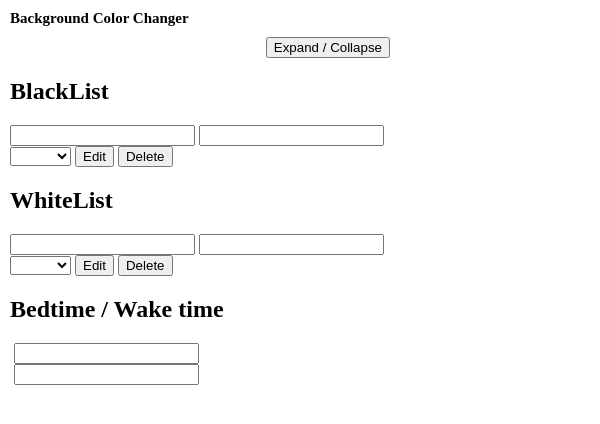
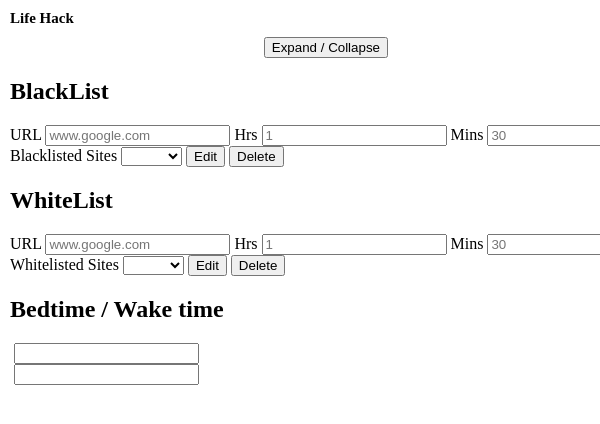
Before and after one commit to dreykhtman/scream-team, a browser extension: page Scream-Project/popup.html in a window 400 px wide. Both pictures are taken after a click on the button "Expand / Collapse". Shown: the top 424 px of the page, 600 px wide, since content can reach past the window. Drawn offline with Linux system fonts and the light colour scheme.

Commit message:
edited blacklisted and whitelisted sites view to match wireframe :star:

```diff
--- a/Scream-Project/popup.html
+++ b/Scream-Project/popup.html
@@ -12,7 +12,7 @@
   </head>
 
   <body>
-    <h1>Background Color Changer</h1>
+    <h1>Life Hack</h1>
     <div id="container">
       <div id="chart">
         <!-- usage chart will go here -->
@@ -24,10 +24,15 @@
       <div class="list"> <!-- blacklist section -->
         <h2>BlackList</h2>
         <div class="input-section">
-          <input /> <!-- url -->
-          <input /> <!-- time -->
+          <label>URL</label>
+          <input type="text" placeholder="www.google.com"/> <!-- url -->
+          <label>Hrs</label> <!-- time -->
+          <input type="number" placeholder="1"/>
+          <label>Mins</label>
+          <input type="number" placeholder="30"/>
         </div>
         <div class="dropdown-list-section">
+          <span>Blacklisted Sites</span>
           <select id="dropdown"> <!-- dropdown list of sites -->
               <option selected disabled hidden value=''></option>
               <option value="white">White</option>
@@ -44,10 +49,15 @@
       <div class="list"> <!-- whitelist section -->
         <h2>WhiteList</h2>
         <div class="input-section">
-          <input /> <!-- url -->
-          <input /> <!-- time -->
+          <label>URL</label>
+          <input type="text" placeholder="www.google.com"/> <!-- url -->
+          <label>Hrs</label> <!-- time -->
+          <input type="number" placeholder="1"/>
+          <label>Mins</label>
+          <input type="number" placeholder="30"/>
         </div>
         <div class="dropdown-list-section">
+          <span>Whitelisted Sites</span>
           <select id="dropdown"> <!-- dropdown list of sites -->
               <option selected disabled hidden value=''></option>
               <option value="white">White</option>
--- a/Scream-Project/styles.css
+++ b/Scream-Project/styles.css
@@ -11,6 +11,7 @@ h1 {
   align-items: center;
   display: flex;
   justify-content: space-between;
+  margin: 2px;
 }
 
 #settings.hide {
```
